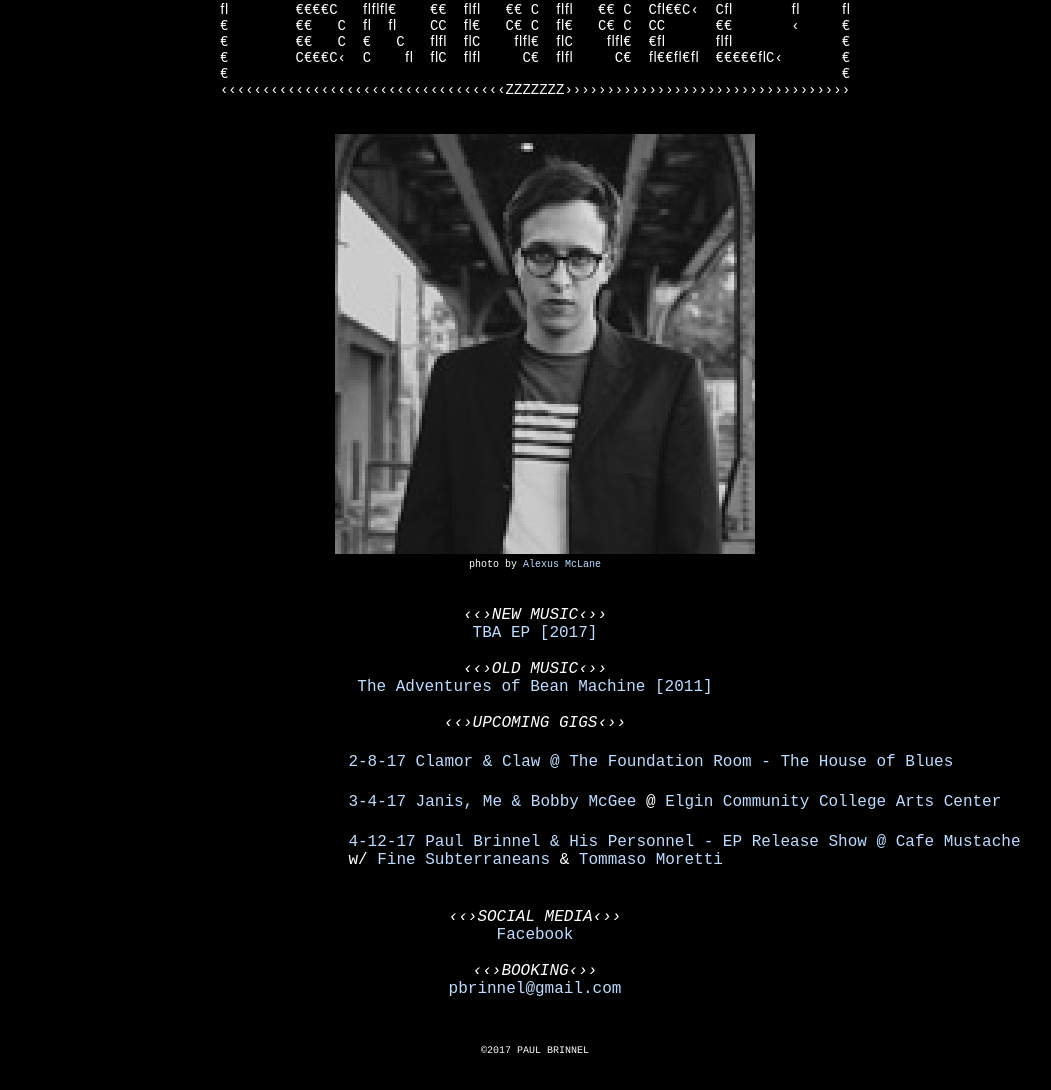
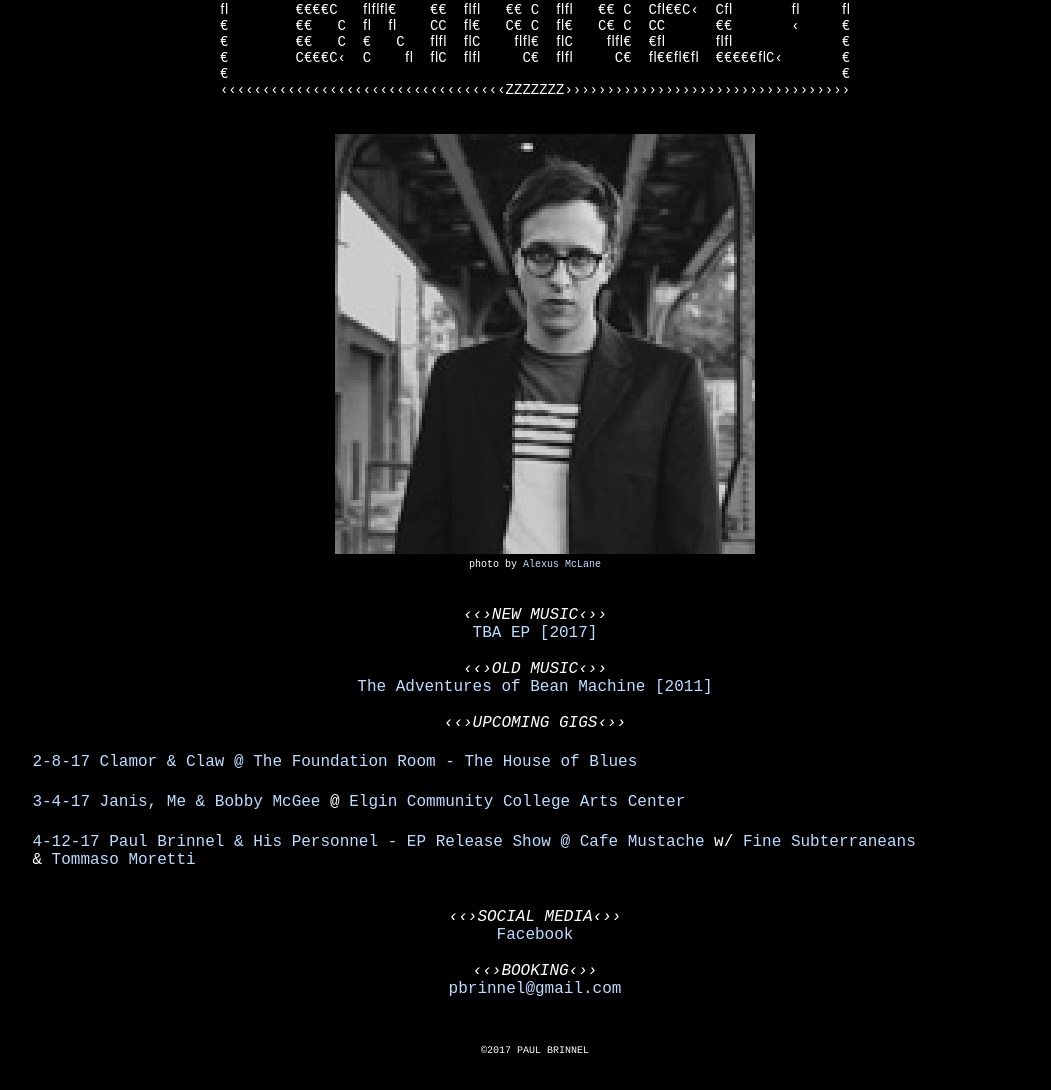
Before and after one commit to pbrinnel/pbrinnel.github.io, a plain HTML site: page index.html in a window 1280 px wide. Shown: the part 478-1568 px from the top of the page, without its empty margins (105-1156 px from the left). Drawn offline with Linux system fonts and the light colour scheme.

Commit message:
Update main.css

```diff
--- a/css/main.css
+++ b/css/main.css
@@ -20,13 +20,9 @@ body {
 
 table {
  table-layout: fixed;
- width: 650px;
- margin-left:35%;
- margin-right:35%;
-}
-
-td {
- width: 700px;
+ width: 900px;
+ margin-left:10%;
+ margin-right:10%;
 }
 
 img.center {
```
